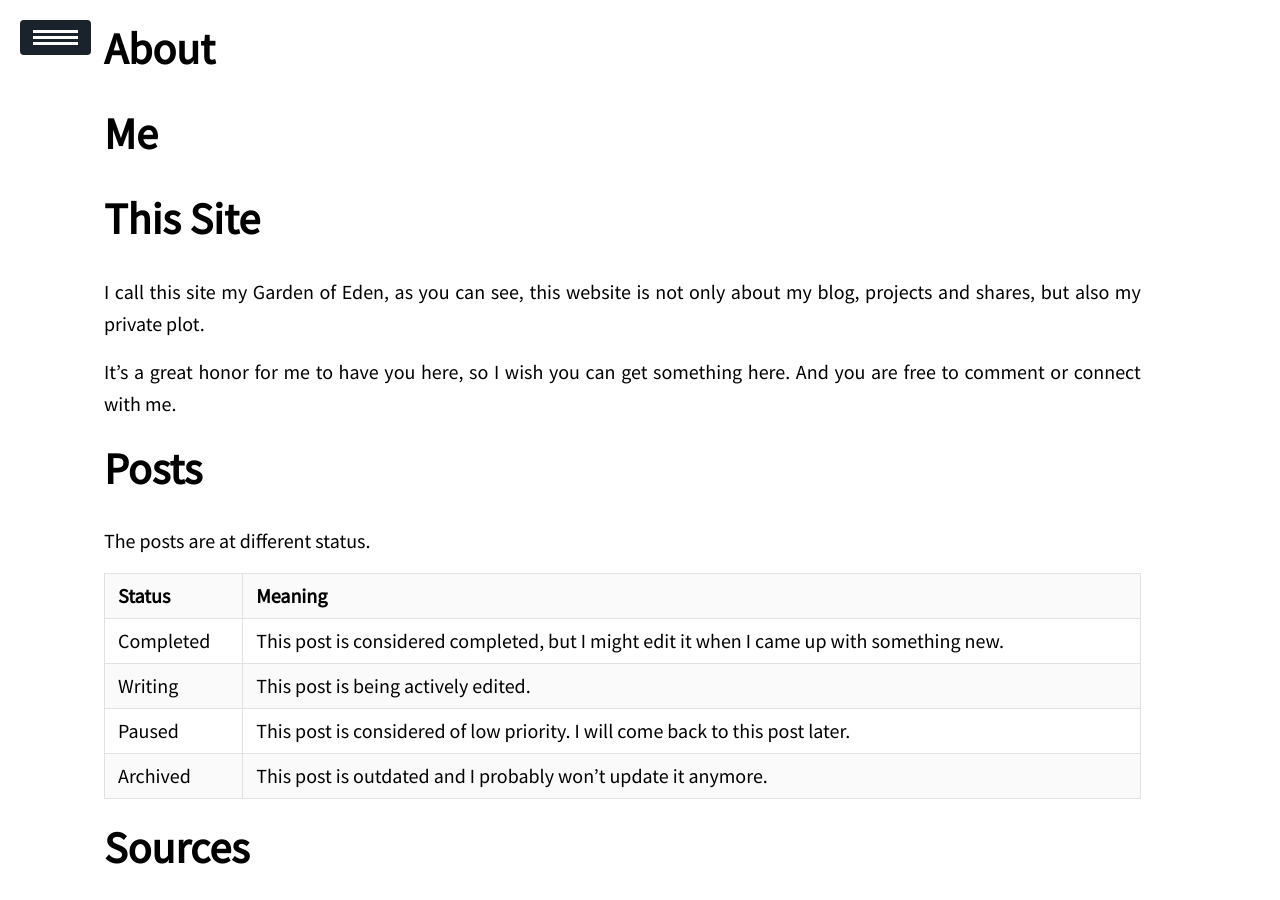
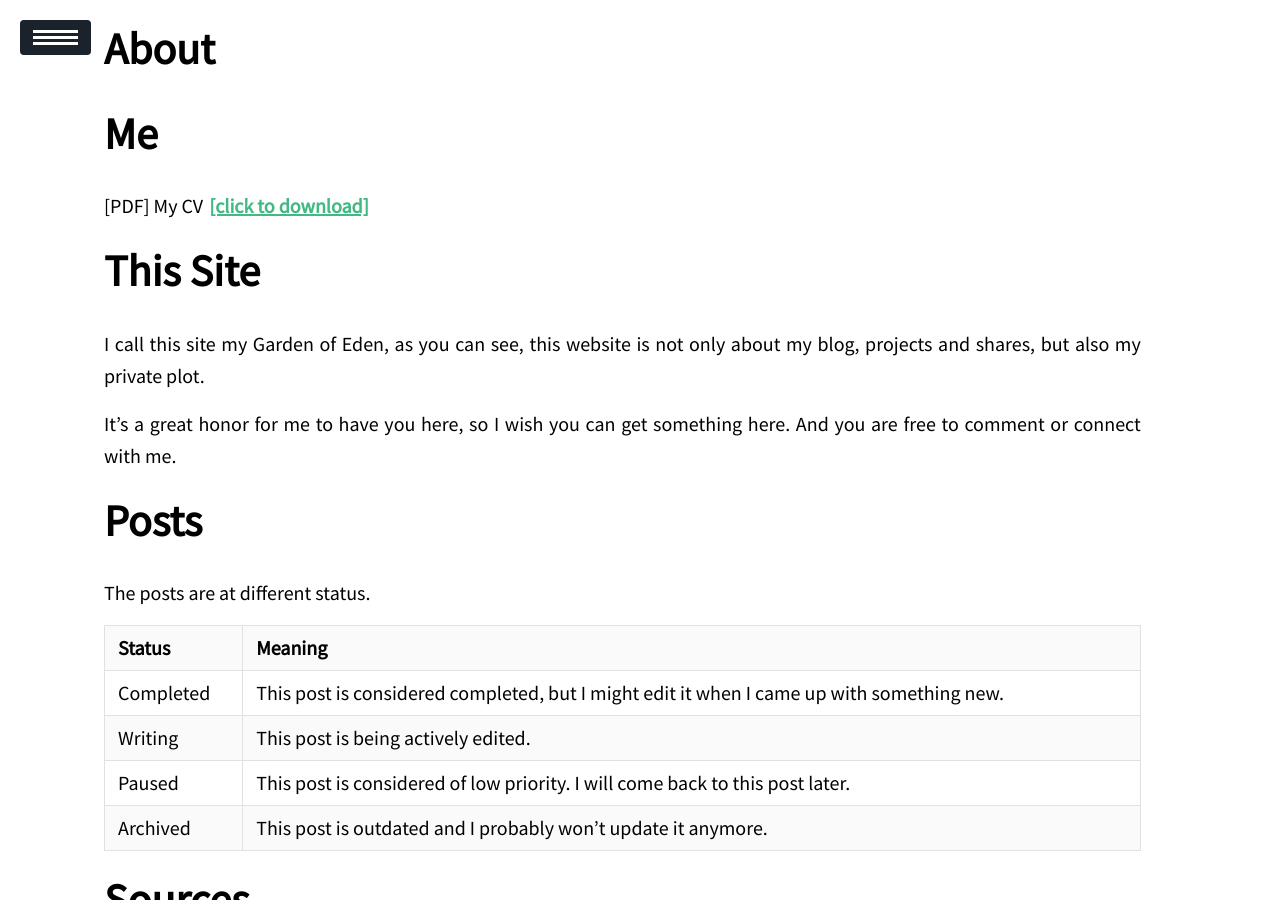
Before and after one commit to ssskz/ssskz.github.io, a Jekyll site: the page built from about/index.md, in a window 1280 px wide and 900 px high. Built offline with Jekyll 4.4.1, drawn with Linux system fonts in a browser that asks for light colours; nearby versions of some CDN libraries.

Commit message:
update
Signed-off-by: ssskz <12497590+ssskz@user.noreply.gitee.com>

```diff
--- a/about/index.md
+++ b/about/index.md
@@ -9,6 +9,8 @@ mathjax: true
 ---
 
 # Me
+
+<p>[PDF] My CV <a href="https://ssskz.github.io/about/CV.pdf">[click to download]</a></p>
 
 # This Site
 
```
